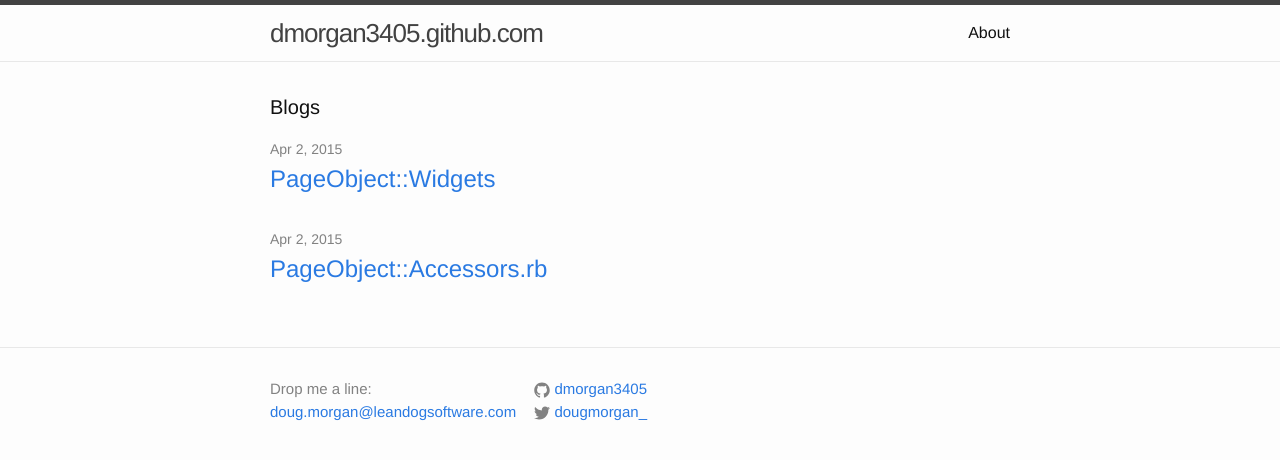
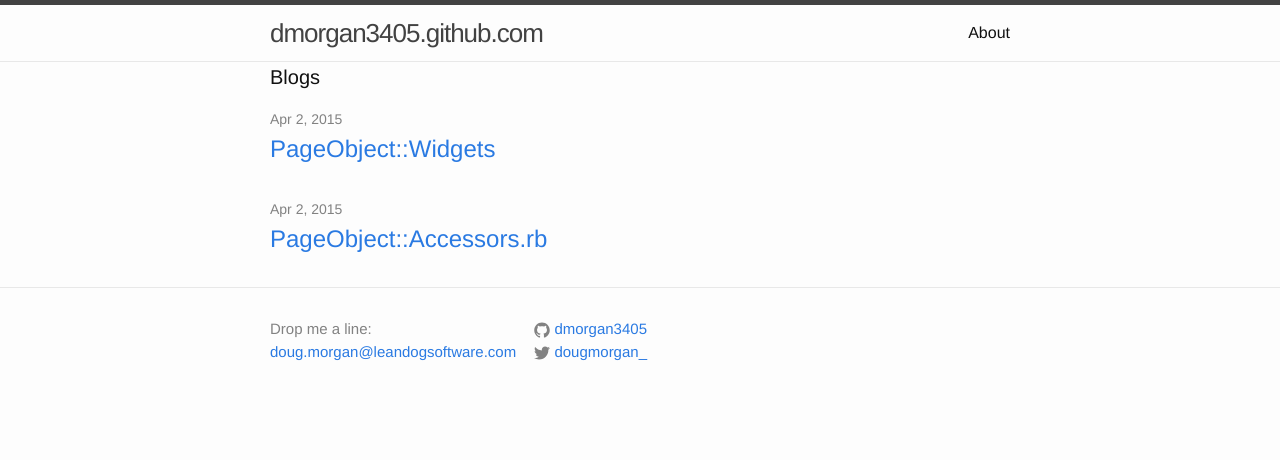
Before and after one commit to dmorgan3405/dmorgan3405.github.io, a Jekyll site: the page built from index.html, in a window 1280 px wide. Shown: the top 460 px of the page. Built offline with Jekyll 4.4.1, drawn with Linux system fonts in a browser that asks for light colours.

Commit message:
Attempt to fix padding

```diff
--- a/_sass/_layout.scss
+++ b/_sass/_layout.scss
@@ -162,7 +162,7 @@
  * Page content
  */
 .page-content {
-    padding: $spacing-unit 0;
+    padding-top: $spacing-unit 0;
 }
 
 .page-heading {
```
